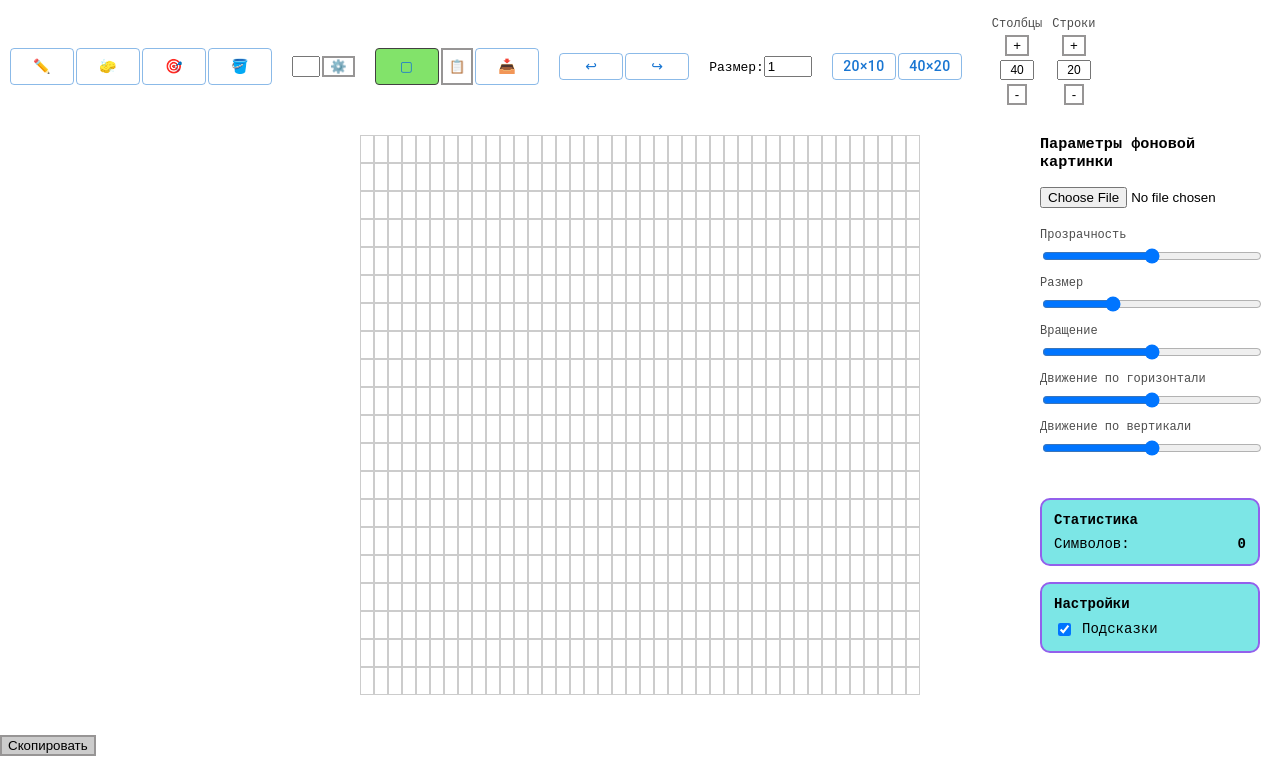
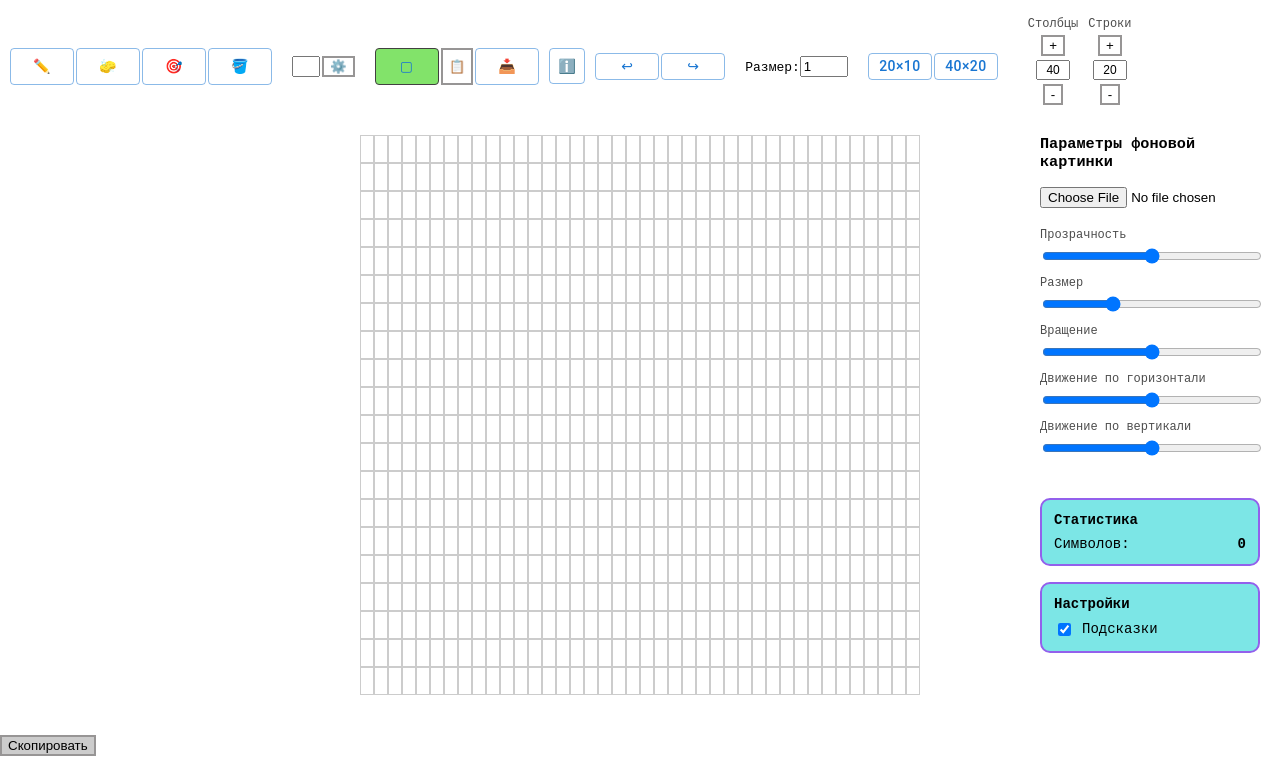
Before and after one commit to PinguiculaW/dots, a React (Vite) app: page / in a window 1280 px wide. Shown: the top 764 px of the page. Built offline with nearby package versions, Linux system fonts and the light colour scheme; a web font is replaced by a local one.

Commit message:
добавлена кнопка информации

```diff
--- a/src/components/Toolbar.tsx
+++ b/src/components/Toolbar.tsx
@@ -67,6 +67,52 @@ const Toolbar: React.FC<ToolbarProps> = ({
     };
 
   const [showModal, setShowModal] = useState(false);
+  const [showHelp, setShowHelp] = useState(false);
+
+    const toolDescriptions = [
+        {
+            icon: "✏️",
+            title: "Карандаш",
+            description:
+                "Рисование выбранным символом по сетке.",
+        },
+
+        {
+            icon: "🧽",
+            title: "Ластик",
+            description:
+                "Удаление символов с сетки.",
+        },
+
+        {
+            icon: "🎯",
+            title: "Пипетка",
+            description:
+                "Выбор символа с холста.",
+        },
+
+        {
+            icon: "🪣",
+            title: "Заливка",
+            description:
+                "Заливка области одинаковых символов.",
+        },
+
+        {
+            icon: "▢",
+            title: "Выделение",
+            description:
+                "Выделение области для копирования.",
+        },
+
+        {
+            icon: "📥",
+            title: "Вставка",
+            description:
+                "Вставка скопированного блока.",
+        },
+    ];
+
   const toolButton = (tool: Tool, icon: string, tooltip: string) => (
       <Tooltip
         title={tooltipsEnabled ? tooltip : ""}
@@ -109,6 +155,8 @@ const Toolbar: React.FC<ToolbarProps> = ({
         {toolButton("fill", "🪣", "Заливка")}
       </div>
 
+
+
       <div className="group">
         <input
             type="text"
@@ -130,6 +178,60 @@ const Toolbar: React.FC<ToolbarProps> = ({
         </Tooltip>
         {toolButton("paste", "📥", "Вставка")}
       </div>
+
+        <Button
+            variant="outlined"
+            onClick={() => setShowHelp(true)}
+            sx={{
+                minWidth: 36,
+                width: 36,
+                height: 36,
+                padding: 0,
+            }}
+        >
+            ℹ️
+        </Button>
+
+        {showHelp && (
+            <div className="modal">
+                <div
+                    className="modal-content"
+                    style={{
+                        maxWidth: 500,
+                    }}
+                >
+                    <h2 style={{ marginTop: 0 }}>
+                        Инструменты редактора
+                    </h2>
+
+                    {toolDescriptions.map((tool) => (
+                        <div
+                            key={tool.title}
+                            style={{
+                                marginBottom: 16,
+                            }}
+                        >
+                            <strong>
+                                {tool.icon} — {tool.title}
+                            </strong>
+
+                            <div
+                                style={{
+                                    marginTop: 4,
+                                    opacity: 0.8,
+                                }}
+                            >
+                                {tool.description}
+                            </div>
+                        </div>
+                    ))}
+
+                    <button onClick={() => setShowHelp(false)}>
+                        Закрыть
+                    </button>
+                </div>
+            </div>
+        )}
 
       <div className="group">
           <Tooltip title={tt("Отменить")} {...tooltipProps} arrow>
@@ -186,6 +288,9 @@ const Toolbar: React.FC<ToolbarProps> = ({
           <button onClick={() => resizeGrid(width, height - 1)}>-</button>
         </div>
       </div>
+
+
+
     </div>
   );
 };
```
